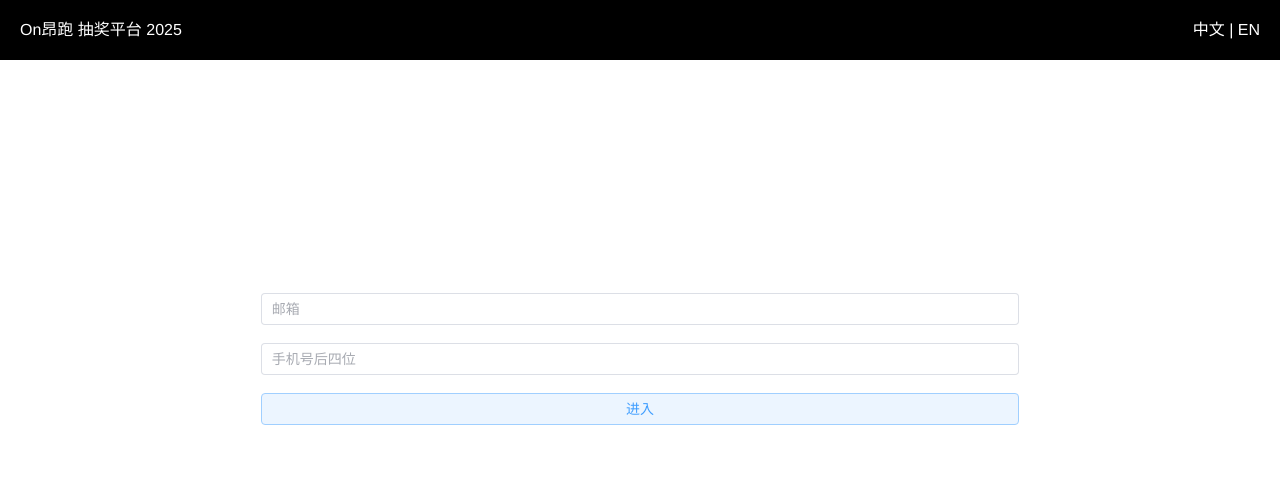
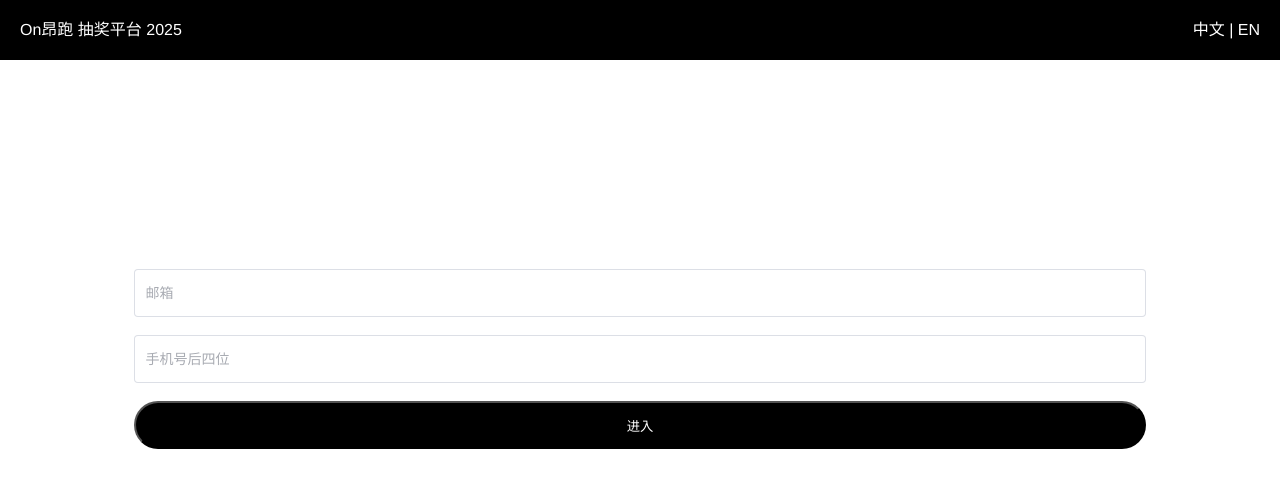
Before and after one commit to ailyle2022/on_china_2025_lucky_draw, a Vue app in the folder client/: page /login in a window 1280 px wide. Shown: the top 488 px of the page. Built offline with nearby package versions, Linux system fonts and the light colour scheme.

Commit message:
优化按钮风格

```diff
--- a/client/src/App.vue
+++ b/client/src/App.vue
@@ -73,4 +73,45 @@ export default {
 .language-switcher a:hover {
   color: #ccc;     /* 超链接悬停颜色，根据需要调整 */
 }
+
+.on-button-elem {
+  border-radius: 24px;
+  height: 48px !important;
+  display: flex;
+  justify-content: center;
+  align-items: center;
+  flex-direction: row;
+  position: relative;
+  left: 0rpx;
+  top: 0rpx;
+  font-size: 28rpx;
+  width: 100%;
+  flex: 6;
+  -webkit-tap-highlight-color: transparent;
+  &.disabled {
+    background-color: #ccc !important;
+    border: #ccc !important;
+    color: #fff !important;
+  }
+  &.bgcolor-block {
+    border: 2rpx solid #000;
+    background-color: #000;
+    color: #fff;
+  }
+  &.bgcolor-white {
+    border: 2rpx solid #fff;
+    background-color: #fff;
+    color: #000;
+  }
+  &.bgcolor-white-hollow {
+    border: 2rpx solid #000;
+    background-color: #fff;
+    color: #000;
+  }
+  &.bgcolor-transparent {
+    border: 2rpx solid transparent;
+    background-color: transparent;
+    color: #000;
+  }
+}
 </style>
--- a/client/src/views/HomePage.vue
+++ b/client/src/views/HomePage.vue
@@ -11,8 +11,8 @@
       />
     </div>
 
-    <div style="padding-bottom: 40px; padding-top: 20px;">
-      <el-button style="width: 100px;" class="full-width-button" type="info" plain @click="logout">{{$t('login.exit')}}</el-button>
+    <div style="padding-bottom: 40px; padding-top: 20px; width: 80%;">
+      <button class="on-button-elem size-large bgcolor-white" type="info" plain @click="logout" round>{{$t('login.exit')}}</button>
     </div>
   </div>
 </template>
--- a/client/src/views/LoginPage.vue
+++ b/client/src/views/LoginPage.vue
@@ -2,15 +2,15 @@
   <div class="login-container">
     <div class="login-title">
     </div>
-    <el-form @submit.prevent="handleLogin" :model="loginForm" style="width: 60%;">
+    <el-form @submit.prevent="handleLogin" :model="loginForm" style="width: 80%;">
       <el-form-item>
-        <el-input v-model="loginForm.username" :placeholder="$t('login.email')"></el-input>
+        <el-input class="height" v-model="loginForm.username" :placeholder="$t('login.email')"></el-input>
       </el-form-item>
       <el-form-item>
-        <el-input type="password" v-model="loginForm.password" :placeholder="$t('login.cellphone')"></el-input>
+        <el-input class="height" type="password" v-model="loginForm.password" :placeholder="$t('login.cellphone')"></el-input>
       </el-form-item>
       <el-form-item>
-        <el-button class="full-width-button" type="primary" plain native-type="submit">{{$t('login.enter')}}</el-button>
+        <button class="on-button-elem size-large bgcolor-block" type="primary" plain native-type="submit" round>{{$t('login.enter')}}</button>
       </el-form-item>
     </el-form>
   </div>
@@ -57,4 +57,8 @@ export default {
 .full-width-button {
   width: 100%;
 }
+
+.height{
+  height: 48px !important;
+}
 </style>
```
